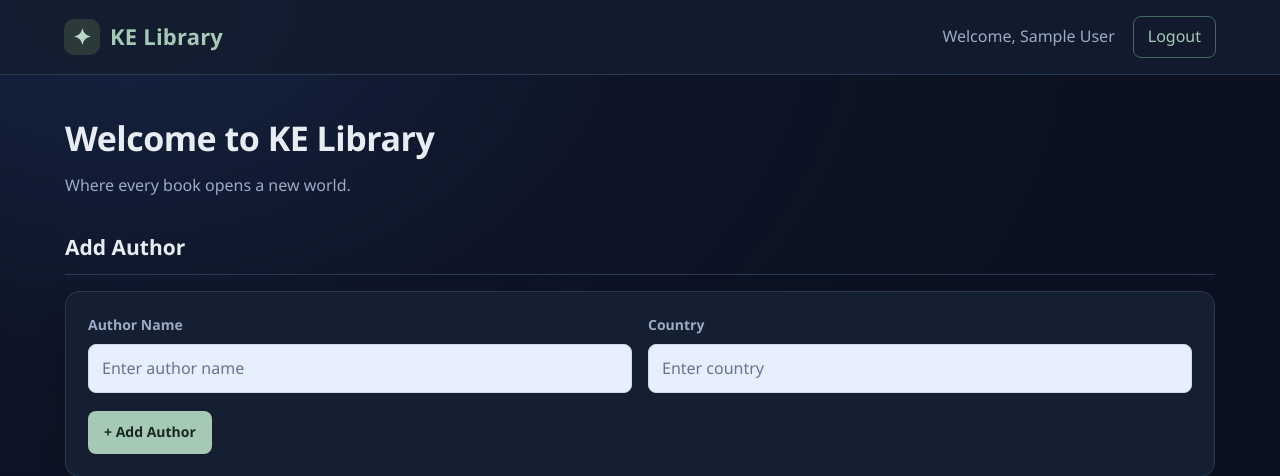
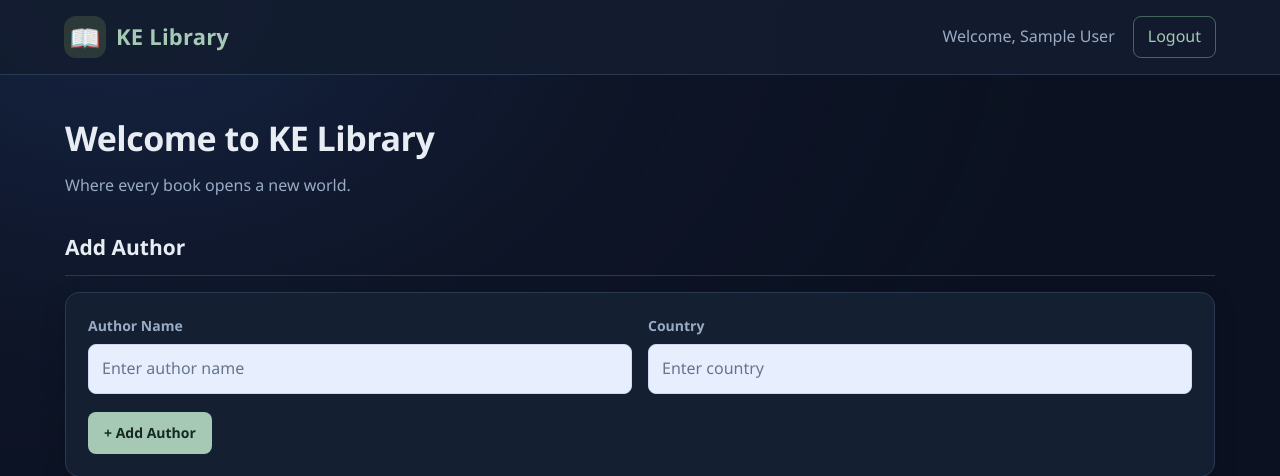
Before and after one commit to Kareememara99/KE-Library, a Flask app: page /library in a window 1280 px wide. Shown: the top 476 px of the page. Run offline with Flask 3, Linux system fonts and the light colour scheme; the visitor is signed in with stand-in values (Sample User, id 1); data that the repository does not hold is empty.

Commit message:
edited the logo

```diff
--- a/website/templates/library.html
+++ b/website/templates/library.html
@@ -75,12 +75,14 @@
             display: inline-flex;
             align-items: center;
             justify-content: center;
-            width: 36px;
-            height: 36px;
-            border-radius: 10px;
+            width: 42px;
+            height: 42px;
+            border-radius: 12px;
             background: #2b3a38;
             color: var(--accent-hover);
-            font-size: 22px;
+            font-size: 25px;
+            line-height: 1;
+            flex-shrink: 0;
         }
 
         .nav-right {
@@ -426,7 +428,7 @@
 <body>
     <header class="navbar">
         <a class="brand" href="{{ url_for('library_page') }}">
-            <span class="brand-icon">✦</span>
+            <span class="brand-icon">📖</span>
             KE Library
         </a>
 
```
